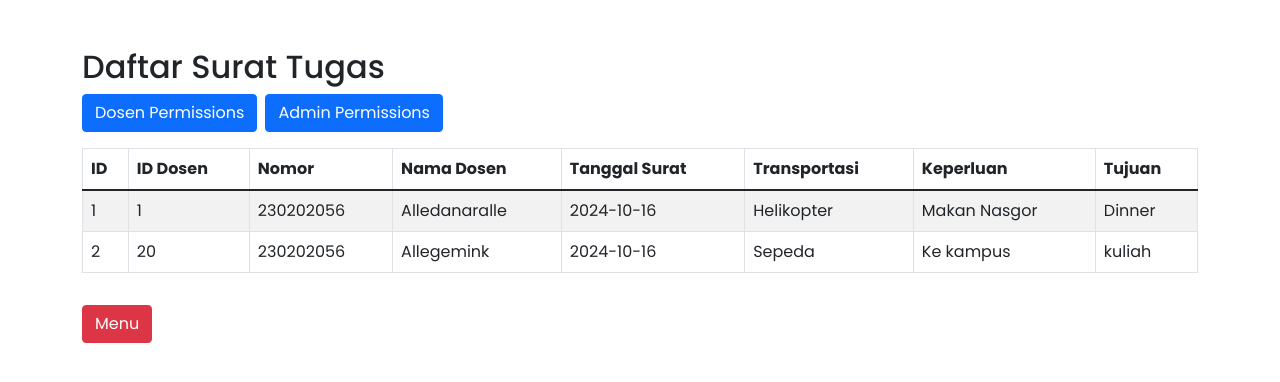
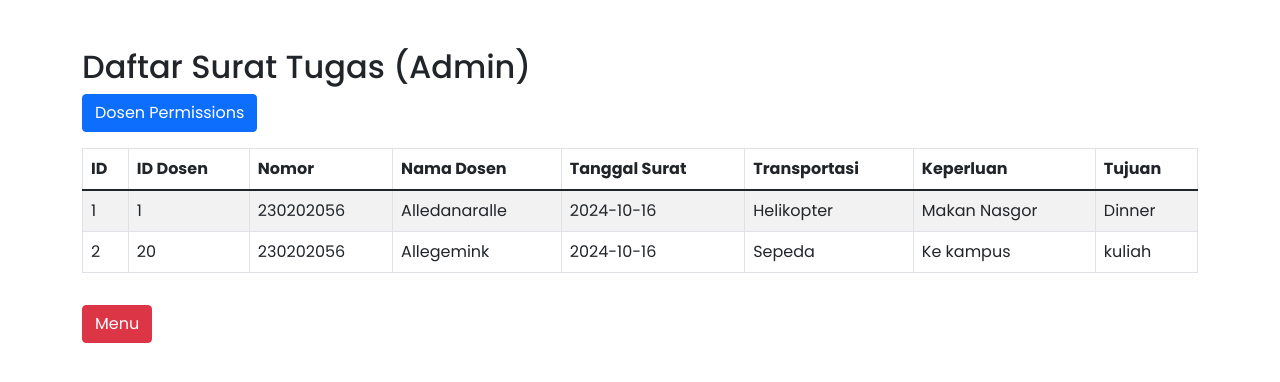
Before and after one commit to Alledanaralle/Praktikum-web2-tugas2, a PHP site: page /frontend/surat_tugas/index.php in a window 1280 px wide. Shown: the top 382 px of the page. Run offline with PHP 8.4, Linux system fonts and the light colour scheme; data comes from the database, SQL or seed files in the repository.

Commit message:
Update index.php

```diff
--- a/tugas2/frontend/surat_tugas/index.php
+++ b/tugas2/frontend/surat_tugas/index.php
@@ -13,7 +13,7 @@
 
 <body style="font-family: 'poppins', sans-serif;">
     <div class="container mt-5">
-        <h2>Daftar Surat Tugas</h2>
+        <h2>Daftar Surat Tugas (Admin)</h2>
         <table class="table table-bordered table-striped">
             <thead>
                 <tr>
@@ -56,24 +56,12 @@
                     echo "<tr><td colspan='8'>No data found.</td></tr>";
                 }
                 echo "
-                <div class='d-flex gap-2'>
-                <button id='dosenBtn' class='btn btn-primary mb-3'>{$dosen->getPermissions()}</button>
-                <button id='adminBtn' class='btn btn-primary mb-3'>{$admin->getPermissions()}</button>
-                </div>";
+                <button class='btn btn-primary mb-3'><a class='text-white' style='text-decoration: none;' href='index2.php'>{$dosen->getPermissions()}</a></button>";
                 ?>
             </tbody>
         </table>
         <a class="btn btn-danger mt-3" href="./../../../tugas2/index.php">Menu</a>
     </div>
-    <script>
-        document.getElementById('dosenBtn').addEventListener('click', function() {
-            alert('Masuk ke mode Dosen!');
-        });
-
-        document.getElementById('adminBtn').addEventListener('click', function() {
-            alert('Masuk ke mode Admin!');
-        });
-    </script>
     <script src="https://cdn.jsdelivr.net/npm/bootstrap@5.1.3/dist/js/bootstrap.bundle.min.js"></script>
 </body>
 
```
